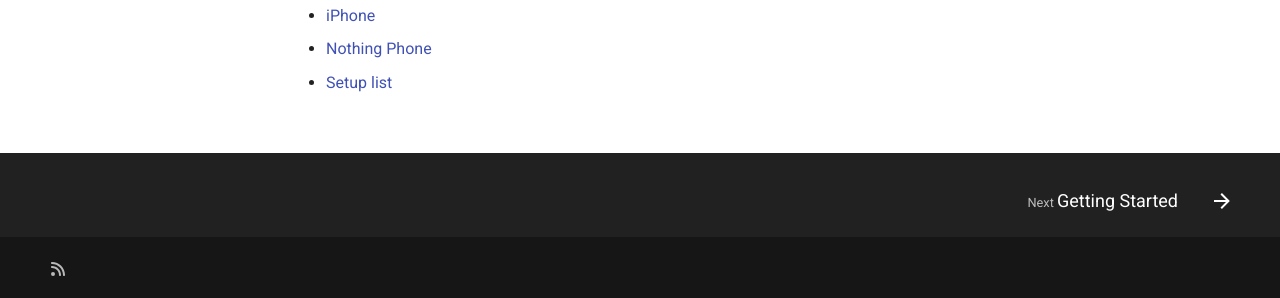
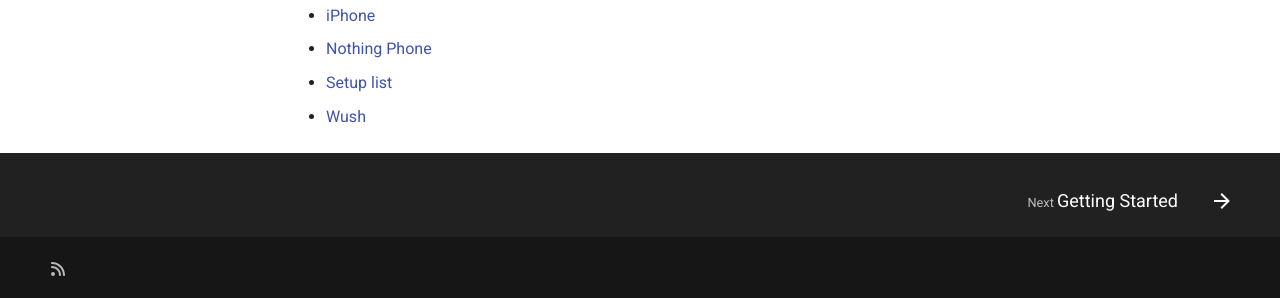
Before and after one commit to TeamDominant/Wiki-mkdocs, an MkDocs documentation site: the page built from docs/index.md, in a window 1280 px wide and 1253 px high. Shown: the part 952-1250 px from the top of the window. Built offline with MkDocs 1.6.1 and Material for MkDocs 9.7.7, drawn with Linux system fonts in a browser that asks for light colours; comment, search, counter and statistics services are not loaded.

Commit message:
New guide - Wush

```diff
--- a/docs/index.md
+++ b/docs/index.md
@@ -26,3 +26,4 @@
 - [iPhone](iphone)
 - [Nothing Phone](nothing)
 - [Setup list](setuplist)
+- [Wush](wush)
--- a/mkdocs.yml
+++ b/mkdocs.yml
@@ -88,3 +88,4 @@
     - iPhone: iphone.md
     - Nothing Phone: nothing.md
     - Setup list: setuplist.md
+    - Wush: wush.md
```
Also changed, not shown: docs/wush.md (added).
